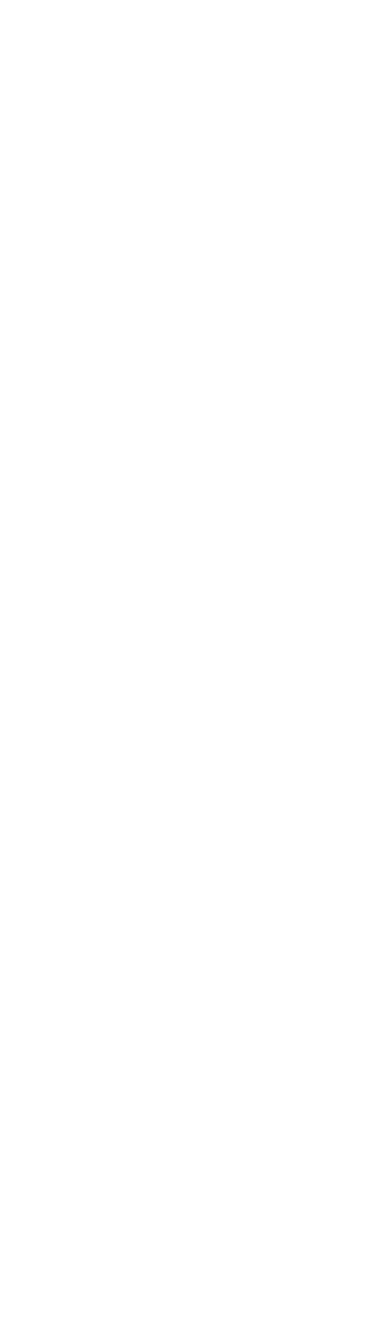
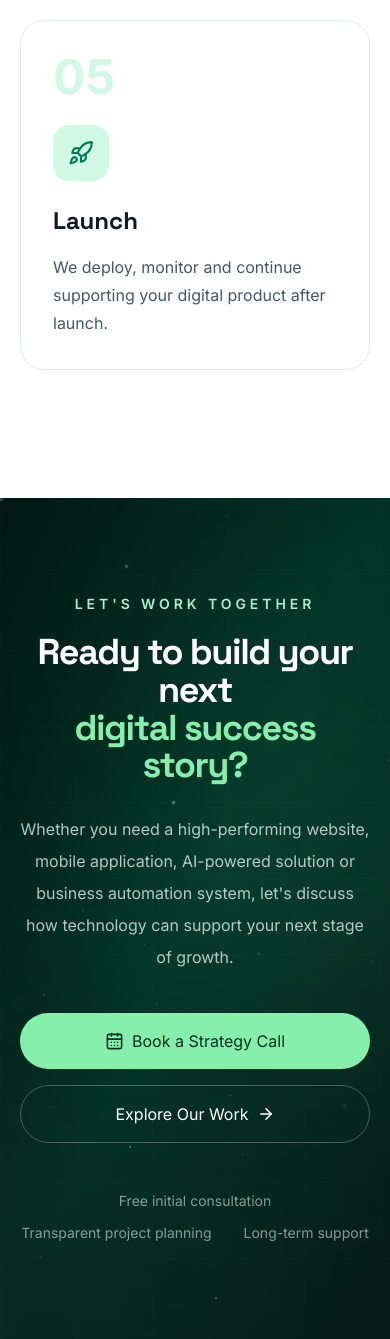
Before and after one commit to archusrini39/archanafreelancer, a Next.js app: page / in a window 390 px wide. Shown: the part 9488-10827 px from the top of the page. Before the commit the page ends 7507 px from the top, so only its background shows below. Built offline with nearby package versions, Linux system fonts and the light colour scheme.

Commit message:
Add digital universe call to action section

```diff
--- a/src/app/page.tsx
+++ b/src/app/page.tsx
@@ -21,6 +21,10 @@ import Hero from "@/components/home/Hero";
 import BusinessOutcomes from "@/components/home/BusinessOutcomes";
 import Industries from "@/components/home/Industries";
 import CaseStudies from "@/components/home/CaseStudies";
+import Process from "@/components/home/Process";
+import CTA from "@/components/home/CTA";
+
+
 
 export default function Home() {
   return (
@@ -33,6 +37,10 @@ export default function Home() {
 <Industries />
 <CaseStudies />
 
+<Process />
+
+<CTA />
+
       </main>
     </>
   );
--- a/src/components/home/CTA.tsx
+++ b/src/components/home/CTA.tsx
@@ -0,0 +1,71 @@
+"use client";
+
+import { ArrowRight, CalendarDays } from "lucide-react";
+import { motion } from "framer-motion";
+
+import Container from "../ui/Container";
+import SpaceBackground from "../hero/SpaceBackground";
+
+export default function CTA() {
+  return (
+    <section
+      id="contact"
+      className="relative overflow-hidden bg-gradient-to-br from-[#020d0b] via-[#052b21] to-[#071b17] py-24 sm:py-28 lg:py-32"
+    >
+      <SpaceBackground />
+
+      <Container className="relative z-10">
+        <motion.div
+          initial={{ opacity: 0, y: 30 }}
+          whileInView={{ opacity: 1, y: 0 }}
+          viewport={{ once: true, amount: 0.35 }}
+          transition={{ duration: 0.7 }}
+          className="mx-auto max-w-4xl text-center"
+        >
+          <p className="text-sm font-semibold uppercase tracking-[0.28em] text-emerald-200">
+            Let&apos;s Work Together
+          </p>
+
+          <h2 className="mt-5 text-4xl font-bold leading-[1.05] tracking-[-0.04em] text-white sm:text-5xl lg:text-7xl">
+            Ready to build your next
+            <span className="block text-[#86efac]">
+              digital success story?
+            </span>
+          </h2>
+
+          <p className="mx-auto mt-7 max-w-2xl text-base leading-8 text-emerald-50/75 sm:text-lg">
+            Whether you need a high-performing website, mobile application,
+            AI-powered solution or business automation system, let&apos;s
+            discuss how technology can support your next stage of growth.
+          </p>
+
+          <div className="mt-10 flex flex-col items-center justify-center gap-4 sm:flex-row">
+            <a
+              href="https://calendly.com/"
+              target="_blank"
+              rel="noreferrer"
+              className="inline-flex w-full items-center justify-center gap-2 rounded-full bg-[#86efac] px-7 py-4 font-semibold text-[#052e22] transition duration-300 hover:-translate-y-1 hover:bg-white hover:shadow-[0_18px_45px_rgba(134,239,172,0.2)] sm:w-auto"
+            >
+              <CalendarDays size={19} />
+              Book a Strategy Call
+            </a>
+
+            <a
+              href="#work"
+              className="inline-flex w-full items-center justify-center gap-2 rounded-full border border-white/25 px-7 py-4 font-semibold text-white transition duration-300 hover:-translate-y-1 hover:border-white hover:bg-white hover:text-[#052e22] sm:w-auto"
+            >
+              Explore Our Work
+              <ArrowRight size={18} />
+            </a>
+          </div>
+
+          <div className="mt-12 flex flex-wrap justify-center gap-x-8 gap-y-3 text-sm text-emerald-50/55">
+            <span>Free initial consultation</span>
+            <span>Transparent project planning</span>
+            <span>Long-term support</span>
+          </div>
+        </motion.div>
+      </Container>
+    </section>
+  );
+}
--- a/src/components/home/CaseStudies.tsx
+++ b/src/components/home/CaseStudies.tsx
@@ -28,7 +28,7 @@ const featuredProject = {
     "Clearer presentation of services",
   ],
   technologies: ["WordPress", "Elementor", "SEO", "Responsive Design"],
-  url: "https://sinaraglobal.com",
+  url: "https://sinara.demoarchanafreelancerapps.online/",
 };
 
 const supportingProjects = [
--- a/src/components/home/Process.tsx
+++ b/src/components/home/Process.tsx
@@ -0,0 +1,106 @@
+"use client";
+
+import { motion } from "framer-motion";
+import {
+  Search,
+  Lightbulb,
+  Palette,
+  Code2,
+  Rocket,
+} from "lucide-react";
+
+import Container from "../ui/Container";
+import SectionHeader from "../ui/SectionHeader";
+
+const steps = [
+  {
+    number: "01",
+    title: "Discover",
+    icon: Search,
+    description:
+      "We understand your business, goals, audience and challenges before proposing a solution.",
+  },
+  {
+    number: "02",
+    title: "Strategy",
+    icon: Lightbulb,
+    description:
+      "We define the right technology, user experience and implementation roadmap.",
+  },
+  {
+    number: "03",
+    title: "Design",
+    icon: Palette,
+    description:
+      "We create intuitive, responsive and visually engaging experiences that users enjoy.",
+  },
+  {
+    number: "04",
+    title: "Develop",
+    icon: Code2,
+    description:
+      "We build fast, scalable websites, mobile apps and business solutions using modern technologies.",
+  },
+  {
+    number: "05",
+    title: "Launch",
+    icon: Rocket,
+    description:
+      "We deploy, monitor and continue supporting your digital product after launch.",
+  },
+];
+
+export default function Process() {
+  return (
+    <section className="bg-white py-32">
+      <Container>
+        <SectionHeader
+          eyebrow="OUR PROCESS"
+          title="From Idea"
+          highlight="to Launch"
+          description="A structured approach that keeps every project transparent, collaborative and focused on business results."
+          align="left"
+        />
+
+        <div className="mt-20 grid gap-8 md:grid-cols-2 xl:grid-cols-5">
+          {steps.map((step, index) => {
+            const Icon = step.icon;
+
+            return (
+              <motion.div
+                key={step.number}
+                initial={{ opacity: 0, y: 30 }}
+                whileInView={{ opacity: 1, y: 0 }}
+                viewport={{ once: true }}
+                transition={{
+                  duration: 0.5,
+                  delay: index * 0.1,
+                }}
+                className="group rounded-3xl border border-slate-200 bg-white p-8 transition-all duration-300 hover:-translate-y-2 hover:border-emerald-300 hover:shadow-xl"
+              >
+                <span className="text-5xl font-bold text-emerald-100">
+                  {step.number}
+                </span>
+
+                <div className="mt-6 flex h-14 w-14 items-center justify-center rounded-2xl bg-emerald-100 transition-all group-hover:bg-emerald-600">
+                  <Icon
+                    size={26}
+                    className="text-emerald-700 transition-all group-hover:text-white"
+                  />
+                </div>
+
+                <h3 className="mt-6 text-2xl font-bold text-slate-900">
+                  {step.title}
+                </h3>
+
+                <p className="mt-4 leading-7 text-slate-600">
+                  {step.description}
+                </p>
+              </motion.div>
+            );
+          })}
+        </div>
+      </Container>
+    </section>
+  );
+}
```
